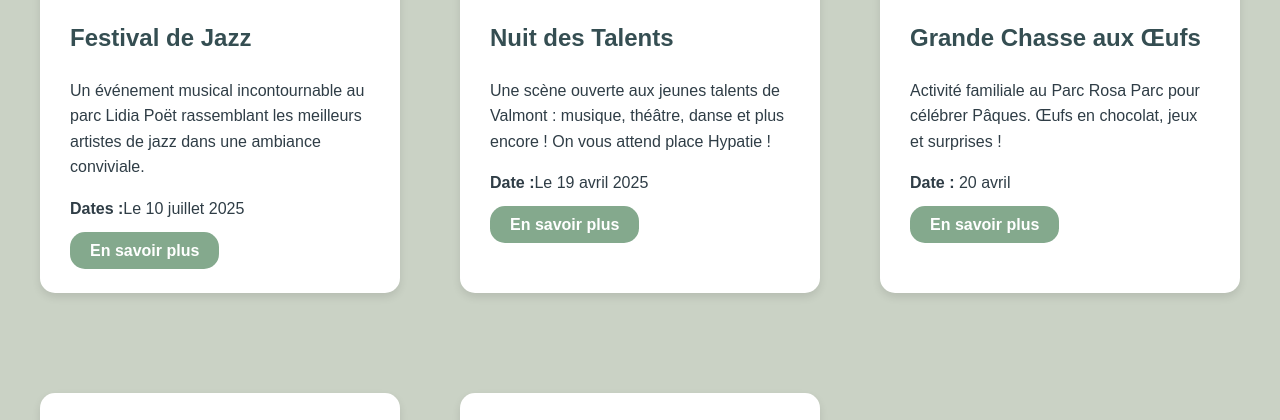
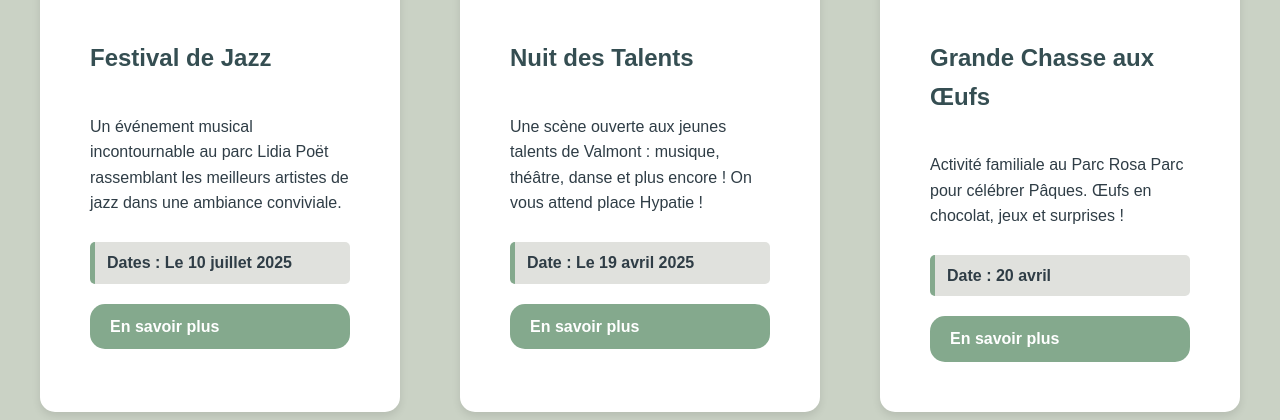
Before and after one commit to Myri23/Valmont, a Symfony app: template templates/home/event.html.twig in a window 1280 px wide. Shown: the part 534-954 px from the top of the page. Run offline with Twig, Linux system fonts and the light colour scheme; the template is opened without the code that fills it, so the values that code supplies are empty; style sheets or scripts are compiled from the project's sources; some libraries are stand-ins or nearby versions.

Commit message:
Uniformisation css (event)

```diff
--- a/assets/styles/index.css
+++ b/assets/styles/index.css
@@ -398,7 +398,7 @@ form {
     background-color: darkred;
 }
 
-/* === Page lieux_interet.html.twig === */
+/* === Page lieux_interet.html.twig & event.html.twig === */
 .container-lieu {
     display: grid;
     grid-template-columns: repeat(auto-fit, minmax(260px, 1fr));
--- a/templates/home/event.html.twig
+++ b/templates/home/event.html.twig
@@ -1,97 +1,44 @@
-<!DOCTYPE html>
-<html lang="fr">
-<head>
-    <meta charset="UTF-8">
-    <meta name="viewport" content="width=device-width, initial-scale=1.0">
-    <title>Valmont - Événements</title>
-    <link rel="stylesheet" href="{{ asset('styles/lieux_interet.css') }}">
+{% extends 'base.html.twig' %}
 
-</head>
+{% block body %}
 <body>
-    <nav class="navbar">
-        <div class="container-nav">
-            <a class="navbar-brand" href="#">Valmont</a>
-            <div class="navbar-links">
-                <a class="nav-link" href="{{ path('home') }}">Accueil</a>
-                <a class="nav-link active" href="{{ path('ville') }}">Information</a>
-                <a class="nav-link active" href="{{ app.request.uri }}">Visualisation</a>
-                <a class="nav-link active" href="{{ app.request.uri }}">Gestion</a>
-                <a class="nav-link active" href="{{ app.request.uri }}">Administration</a>
-            </div>
-            <div class="navbar-buttons">
-                <button id="btn-search" class="btn btn-search">
-                    <img src="{{ asset('images/search.svg') }}" alt="Recherche">
-                </button>
-                <a href="{{ path('formulaire') }}" class="btn btn-auth">S'inscrire</a>
-                <a href="{{ path('connexion') }}" class="btn btn-auth">Se connecter</a>
-            </div>
-        </div>
-    </nav>
-
-    <div id="search-panel" class="hidden">
-        <input type="text" placeholder="Rechercher...">
-
-        <!-- Filtres -->
-        <select>
-            <option value="">Lieux</option>
-            <option value="musee">Musée</option>
-            <option value="parc">Parcs</option>
-            <option value="restaurant">Restaurants</option>
-            <option value="bibliothèque">Bibliothèques</option>
-        </select>
-
-        <select>
-            <option value="">Evenements</option>
-            <option value="festival">Festival</option>
-            <option value="soiree">Soirée</option>
-            <option value="activite">Activité</option>
-            <option value="expo">Exposition</option>
-        </select>
-
-        <button id="btn-close" class="btn btn-close">
-            <img src="{{ asset('images/close.svg') }}" alt="Fermerture">
-        </button>
-    </div>
-
     <header class="hero">
         <h1>Les Événements à Valmont</h1>
         <p>Concerts, expositions, festivals... Découvrez ce qui se passe à Valmont !</p>
     </header>
 
-    <section class="container">
-        <div class="card">
+    <section class="container-lieu">
+        <div class="card-lieu">
             <img src="{{ asset('images/jazz.jpg') }}" alt="Festival de Jazz">
             <div class="musee-info">
                 <h2>Festival de Jazz</h2>
                 <p>Un événement musical incontournable au parc Lidia Poët rassemblant les meilleurs artistes de jazz dans une ambiance conviviale.</p>
-                <p><strong>Dates :</strong>Le 10 juillet 2025</p>
+                <p><strong>Dates :</strong> Le 10 juillet 2025</p>
                 <a href="{{ path('concert_jazz') }}" class="btn btn-primary">En savoir plus</a>
-
             </div>
         </div>
 
-        <div class="card">
+        <div class="card-lieu">
             <img src="{{asset('images/festivaltalents.png')}}" alt="Nuit des Talents">
             <div class="musee-info">
                 <h2>Nuit des Talents</h2>
                 <p>Une scène ouverte aux jeunes talents de Valmont : musique, théâtre, danse et plus encore ! On vous attend place Hypatie !</p>
-                <p><strong>Date :</strong>Le 19 avril 2025</p>
+                <p><strong>Date :</strong> Le 19 avril 2025</p>
                 <a href="{{ path('festival_talent') }}" class="btn btn-primary">En savoir plus</a>
             </div>
         </div>
 
-        <div class="card">
+        <div class="card-lieu">
             <img src="{{asset('images/chasseoeufs.png')}}" alt="Chasse aux Œufs">
             <div class="musee-info">
                 <h2>Grande Chasse aux Œufs</h2>
                 <p>Activité familiale au Parc Rosa Parc pour célébrer Pâques. Œufs en chocolat, jeux et surprises !</p>
                 <p><strong>Date :</strong> 20 avril</p>
-
                 <a href="{{ path('chasse_oeufs') }}" class="btn btn-primary">En savoir plus</a>
             </div>
         </div>
 
-        <div class="card">
+        <div class="card-lieu">
             <img src="{{asset('images/tblvivant.png')}}" alt="Tableau Vivant">
             <div class="musee-info">
                 <h2>Reproduis ton tableau préféré</h2>
@@ -101,12 +48,12 @@
             </div>
         </div>
 
-        <div class="card">
+        <div class="card-lieu">
             <img src="{{asset('images/expo.png')}}" alt="Exposition Valmont d'Hier et d'Aujourd'hui">
             <div class="musee-info">
                 <h2>Expo : Valmont d'Hier et d'Aujourd'hui</h2>
                 <p>Une exposition immersive sur l'évolution de la ville à travers des documents d'archives et créations numériques.</p>
-                <p><strong>Dates :</strong>À partir du 12 avril</p>
+                <p><strong>Dates :</strong> À partir du 12 avril</p>
                 <a href="{{ path('expo_valmont') }}" class="btn btn-primary">En savoir plus</a>
             </div>
         </div>
@@ -119,3 +66,4 @@
     <script src="{{ asset('search-panel.js') }}"></script>
 </body>
 </html>
+{% endblock %}
```
